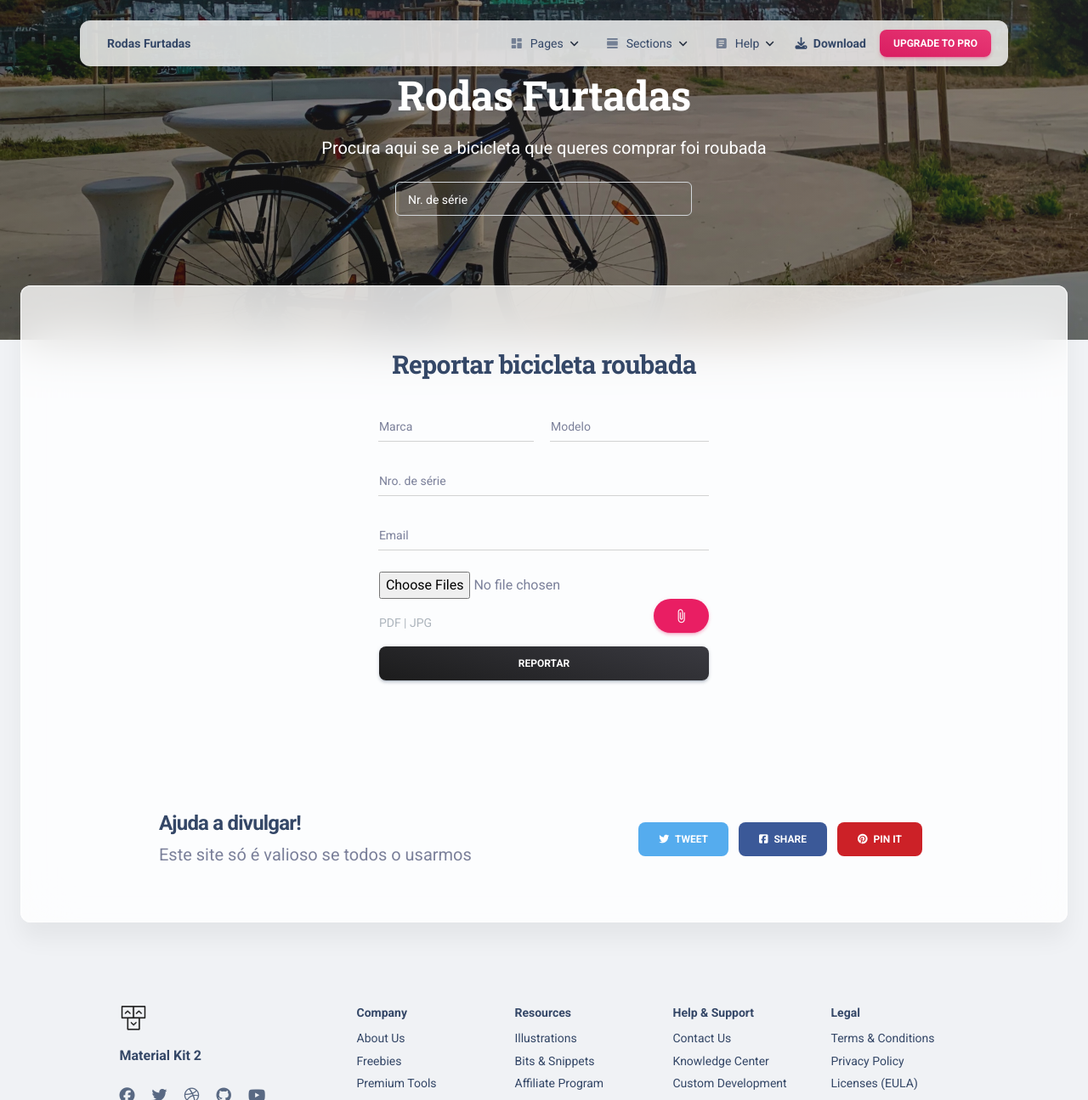
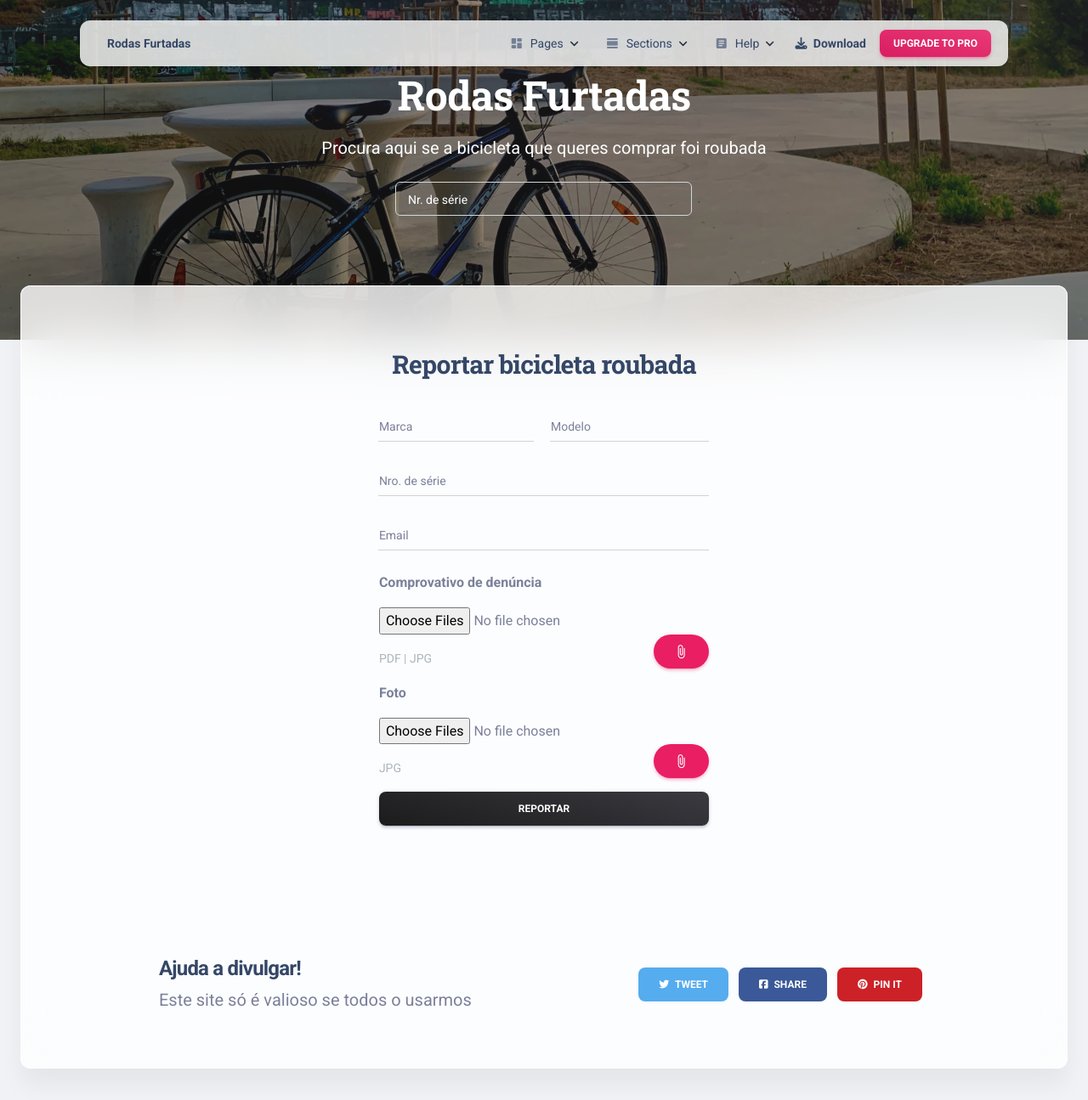
Before and after one commit to brunoamaral/rodas-furtadas, a Django app: template django/bicicletas/templates/bicicletas/home/index.html in a window 1280 px wide. Shown: the top 1295 px of the page at 85% size. Run offline with Django 4.2, Linux system fonts and the light colour scheme; the template is opened without the code that fills it, so the values that code supplies are empty; some libraries are stand-ins or nearby versions.

Commit message:
form ready but returns IsADirectoryError on submit

```diff
--- a/django/admin/urls.py
+++ b/django/admin/urls.py
@@ -19,16 +19,10 @@ from django.conf.urls.static import static
 from django.urls import include, path, re_path
 from bicicletas import views
 
-
-
-
 urlpatterns = [
 	path('admin/', admin.site.urls),
 		# The home page
-		path('', views.index, name='home'),
-
-		# Matches any html file
-		re_path(r'^.*\.*', views.pages, name='pages'),
-		path('reportar/', views.reportar, name='reportar'),
+		# path('', views.index, name='home'),
+    path("bicicletas/", include("bicicletas.urls")),
 
 ] + static(settings.STATIC_URL, document_root=settings.STATIC_ROOT)
--- a/django/bicicletas/templates/bicicletas/home/index.html
+++ b/django/bicicletas/templates/bicicletas/home/index.html
@@ -74,42 +74,59 @@
                   <div class="row">
                     <div class="col-lg-7 mx-auto d-flex justify-content-center flex-column">
                       <h3 class="text-center">Reportar bicicleta roubada</h3>
-                      <form role="form" id="contact-form" method="post" autocomplete="off">
+
+                      <form role="form" id="reportar-form" action="{% url 'reportar' %}" method="post" autocomplete="off">
+                        {% csrf_token %}
                         <div class="card-body">
                           <div class="row">
                             <div class="col-md-6">
+                              {% if error_message %}<p><strong>{{ error_message }}</strong></p>{% endif %}
+
                               <div class="input-group input-group-dynamic mb-4">
                                 <label class="form-label">Marca</label>
-                                <input class="form-control" aria-label="First Name..." type="text" >
+                                <input class="form-control" aria-label="Marca da bicicleta" type="text" name="marca">
                               </div>
                             </div>
                             <div class="col-md-6 ps-2">
                               <div class="input-group input-group-dynamic">
                                 <label class="form-label">Modelo</label>
-                                <input type="text" class="form-control" placeholder="" aria-label="Last Name..." >
+                                <input type="text" class="form-control" placeholder="" aria-label="Modelo da bicicleta" name="modelo" >
                               </div>
                             </div>
 
                           <div class="mb-4">
                             <div class="input-group input-group-dynamic">
                               <label class="form-label">Nro. de série</label>
-                              <input type="text" class="form-control">
+                              <input type="text" class="form-control" name="nro_serie">
                             </div>
                           </div>
                           <div class="mb-4">
                             <div class="input-group input-group-dynamic">
                               <label class="form-label">Email</label>
-                              <input type="email" class="form-control">
+                              <input type="email" class="form-control" name="email">
                             </div>
                           </div>
                           <!--  <div class="input-group mb-4 input-group-static">
                             <label>Your message</label>
                             <textarea name="message" class="form-control" id="message" rows="4"></textarea>
                           </div> -->
-                          <div class="form-group form-file-upload form-file-multiple">
+                          <div class="form-group form-file-upload form-file-single">
+                            <p class="font-weight-bold">Comprovativo de denúncia</p>
+                            <input type="file" multiple="" class="inputFileHidden"name="comprovativo">
+                            <div class="input-group">
+                                <input type="text" class="form-control inputFileVisible" placeholder="PDF | JPG">
+                                <span class="input-group-btn">
+                                    <button type="button" class="btn btn-fab btn-round btn-primary">
+                                        <i class="material-icons">attach_file</i>
+                                    </button>
+                                </span>
+                            </div>
+                          </div>
+                          <div class="form-group form-file-upload form-file-single">
+                            <p class="font-weight-bold">Foto</p>
                             <input type="file" multiple="" class="inputFileHidden">
                             <div class="input-group">
-                                <input type="text" class="form-control inputFileVisible" placeholder="PDF | JPG">
+                                <input type="text" class="form-control inputFileVisible" placeholder="JPG" name="foto">
                                 <span class="input-group-btn">
                                     <button type="button" class="btn btn-fab btn-round btn-primary">
                                         <i class="material-icons">attach_file</i>
--- /dev/null
+++ b/django/bicicletas/urls.py
@@ -0,0 +1,12 @@
+from django.contrib import admin
+from django.conf import settings
+from django.conf.urls.static import static
+from django.urls import include, path, re_path
+from bicicletas import views
+
+urlpatterns = [
+		# Matches any html file
+		re_path(r'^.*\.*', views.pages, name='pages'),
+		path('reportar/', views.reportar, name='reportar'),
+
+] + static(settings.STATIC_URL, document_root=settings.STATIC_ROOT)
```
Also changed, not shown: django/bicicletas/forms.py (added, +9 -0 lines), django/bicicletas/views.py (+31 -4 lines).
